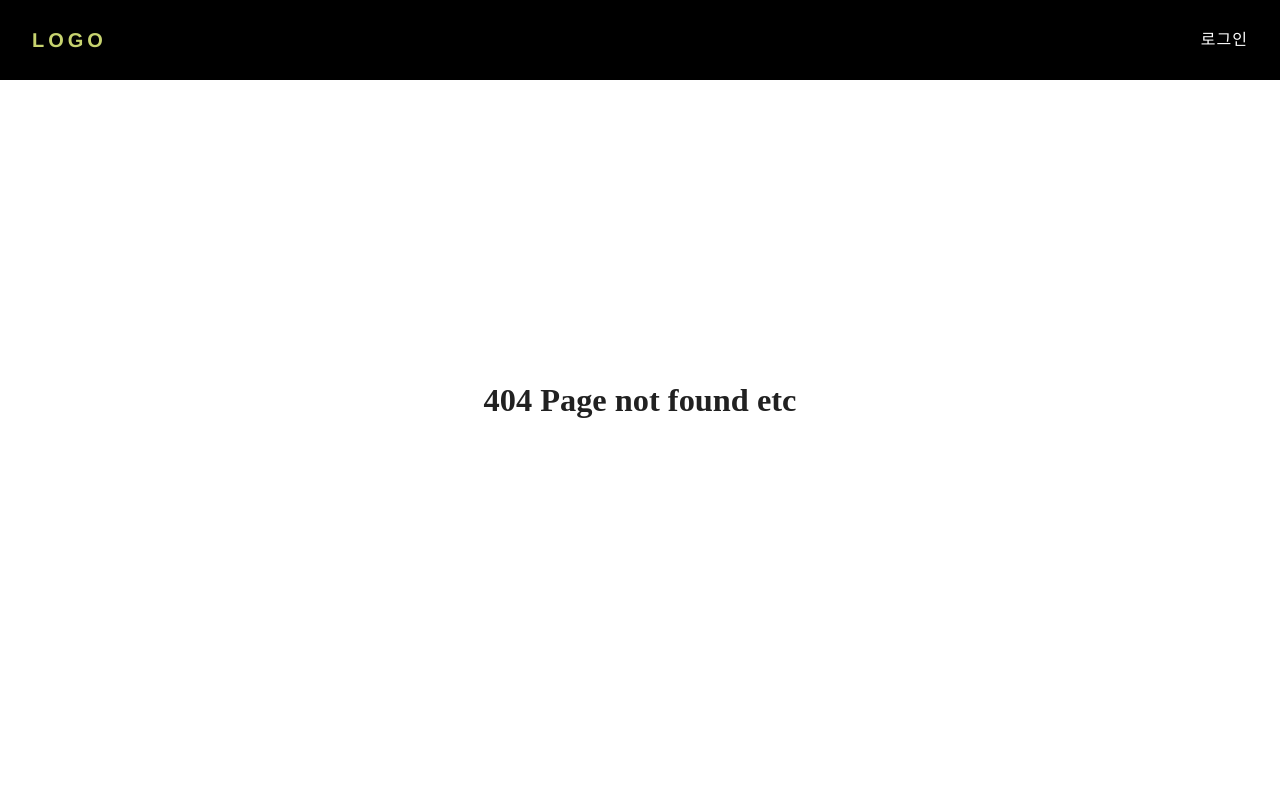
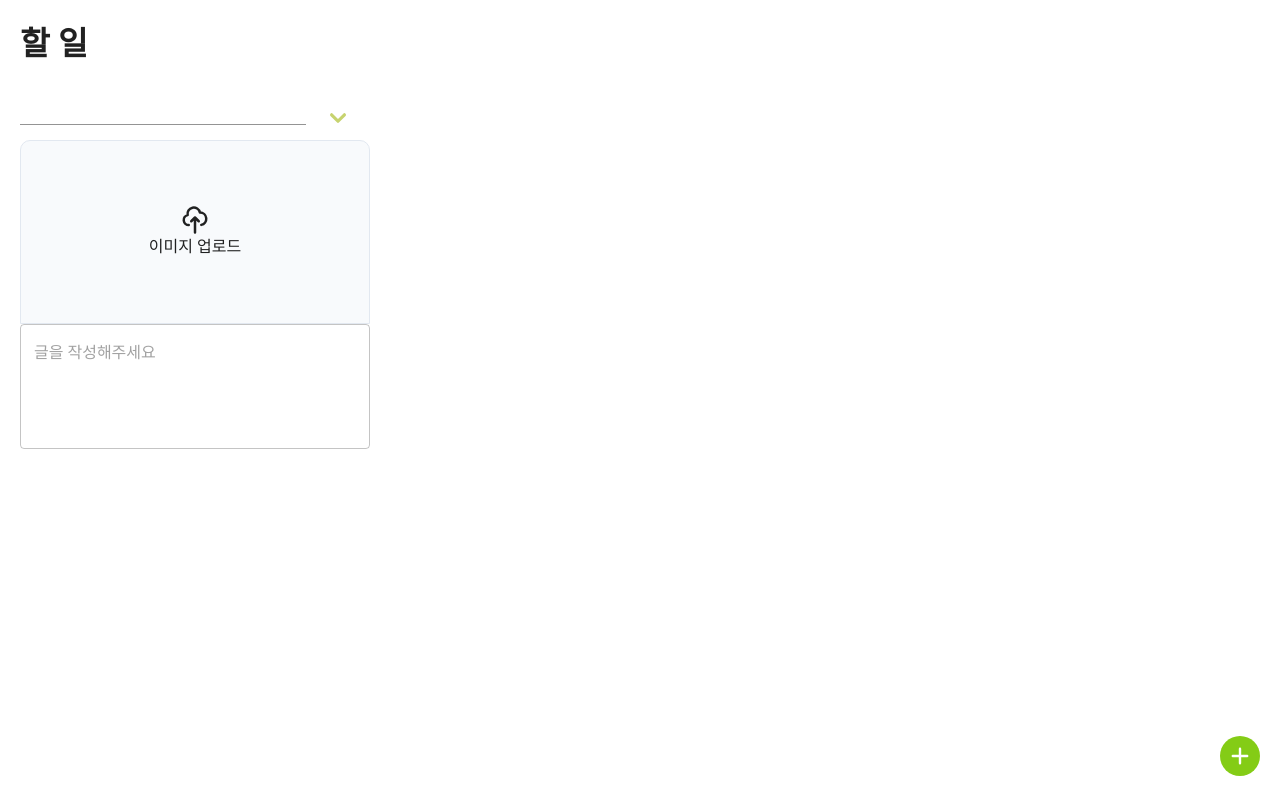
Before and after one commit to 2022-GDG-13/GOD_SAENG_FRONT, a React (Create React App) app: page /todolist in a window 1280 px wide. Before the commit this address had no page. Built offline with nearby package versions, Linux system fonts and the light colour scheme; a web font is replaced by a local one.

Commit message:
Add todolist page

```diff
--- a/src/App.js
+++ b/src/App.js
@@ -7,7 +7,7 @@ import NavBar from './components/NavBar';
 import NotFound from './pages/NotFound';
 import MainPage from './pages/main/MainPage';
 import LoginPage from './pages/login/LoginPage';
-import SignupPage from './pages/signup/SignupPage';
+import TodolistPage from './pages/todolist/TodolistPage';
 
 
 function App() {
@@ -17,11 +17,10 @@ function App() {
                 <CssBaseline />
                 <Suspense fallback={(<div>Loading...</div>)}>
                     <Router>
-                        <NavBar />
                         <Routes>
                             <Route path="/" element={<MainPage />} />
                             <Route path="/login" element={<LoginPage />} />
-                            <Route path="/signup" element={<SignupPage />} />
+                            <Route path="/todolist" element={<TodolistPage />} />
                             <Route path="/*" element={<NotFound />} />
                         </Routes>
                     </Router>
--- /dev/null
+++ b/src/pages/todolist/TodolistPage.js
@@ -0,0 +1,99 @@
+import React, { useState } from 'react';
+import { TextField, Typography, Button, Stack, Box } from '@mui/material';
+import { makeStyles, styled } from '@mui/styles';
+import { PlusIcon, ChevronDownIcon } from '@heroicons/react/solid'
+import { CloudUploadIcon } from '@heroicons/react/outline'
+
+
+function TodolistPage() {
+    const classes = useStyles();
+    const [file, setFile] = useState();
+    const [tasks, setTasks] = useState([]);
+    const [taskNum, setTaskNum] = useState(1);
+
+    const handleAddTodo = (event) => {
+        let newNum = taskNum + 1;
+        setTaskNum(newNum);
+        tasks.append({"title": "", "content": ""});
+    }
+
+    const handleTaskTitle = (index) => (event) => {
+
+    }
+
+    const handleContent = (index) => (event) => {
+
+    }
+
+    const handleFileChange = (index) => (event) => {
+        event.preventDefault();
+
+        setFile(event.target.files[0]);
+    }
+
+
+    return (
+        <div className={classes.container}>
+            <Typography variant="h4" pb="1rem">할 일</Typography>
+
+            <Box sx={{ height: "42rem", overflowY: "auto" }}>
+                {Array(taskNum).fill(1).map((task, index) =>
+                    <Box key={index} sx={{ pb: "0.5rem", pt: "1rem" }}>
+                        <Stack direction="row">
+                            <TextField size="small" variant="standard" sx={{ width: "20rem" }} />
+                            <Button>
+                                <ChevronDownIcon style={{ width: "2rem" }} />
+                            </Button>
+                        </Stack>
+
+                        <Box sx={{ mx: 0 }}>
+                            <Box backgroundColor="#F8FAFC" sx={{ border: "1px solid #E2E8F0", borderRadius: "10px 10px 0 0", p: "4rem" }}>
+                                <input type="file" id="contained-button-file" accept="image/*" onChange={handleFileChange} style={{ display: "none" }} />
+                                <label htmlFor="contained-button-file">
+                                    <Stack alignItems="center">
+                                        <CloudUploadIcon style={{ width: "30px" }} />
+                                        <Typography>이미지 업로드</Typography>
+                                    </Stack>
+                                </label>
+                            </Box>
+                            <TextField fullWidth multiline minRows={4} placeholder="글을 작성해주세요" />
+                        </Box>
+                    </Box>
+                )}
+            </Box>
+
+            <Box>
+                <CircleButton className={classes.addTodo} onClick={handleAddTodo}>
+                    <PlusIcon style={{ width: "2rem", color: "#fff" }} />
+                </CircleButton>
+            </Box>
+        </div>
+    )
+}
+
+export default TodolistPage
+
+const useStyles = makeStyles(theme => ({
+    container: {
+        height: "100vh",
+        maxWidth: "390px",
+        maxHeight: "844px",
+        width: "100vw",
+        padding: "24px 20px",
+    },
+    addTodo: {
+        backgroundColor: "#84CC16",
+        position: "fixed",
+        bottom: "24px",
+        right: "20px",
+        width: "40px",
+        height: "40px",
+    }
+}));
+
+const CircleButton = styled("button")({
+    borderRadius: "50%",
+    borderColor: "transparent",
+    display: "flex",
+    alignItems: "center"
+})
```
